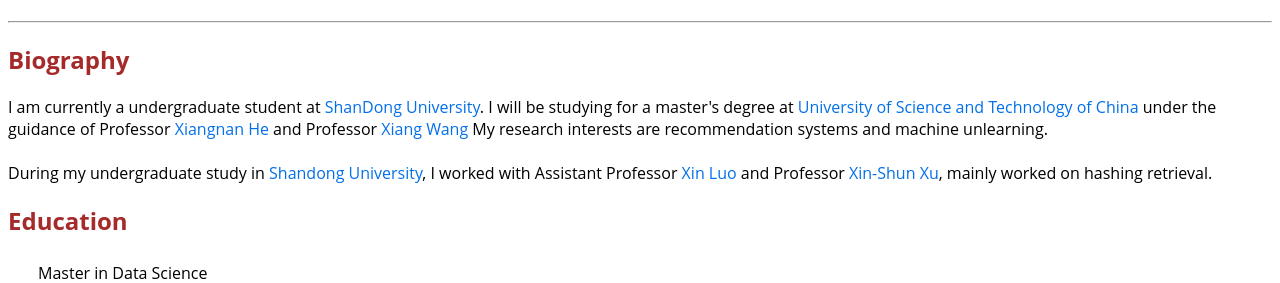
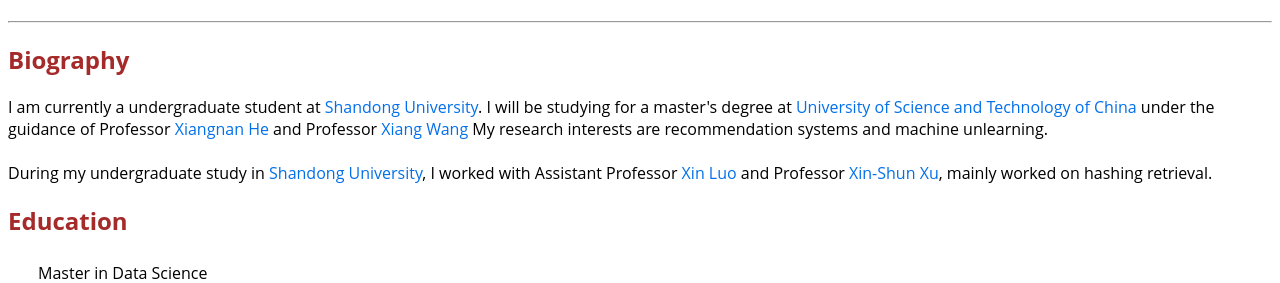
Before and after one commit to oceanoceanna/oceanoceanna.github.io, a Jekyll site: the page built from index.html, in a window 1280 px wide. Shown: the part 279-562 px from the top of the page. Built offline with Jekyll 4.4.1, drawn with Linux system fonts in a browser that asks for light colours.

```diff
--- a/index.html
+++ b/index.html
@@ -30,7 +30,7 @@ title: Chen-Lu Ding
     <hr>
     <h2 style="color: brown;">Biography</h2>
     <p>
-        I am currently a undergraduate student at <a href="https://www.sdu.edu.cn/" target="_blank">ShanDong University</a>.
+        I am currently a undergraduate student at <a href="https://www.sdu.edu.cn/" target="_blank">Shandong University</a>.
         I will be studying for a master's degree at <a href="https://www.ustc.edu.cn/" target="_blank">University of Science and Technology of China</a> under the guidance of Professor <a href="https://hexiangnan.github.io/" target="_blank">Xiangnan He</a> and Professor <a href="https://xiangwang1223.github.io/" target="_blank">Xiang Wang</a>
         My research interests are recommendation systems and machine unlearning.
         <br><br>
```
